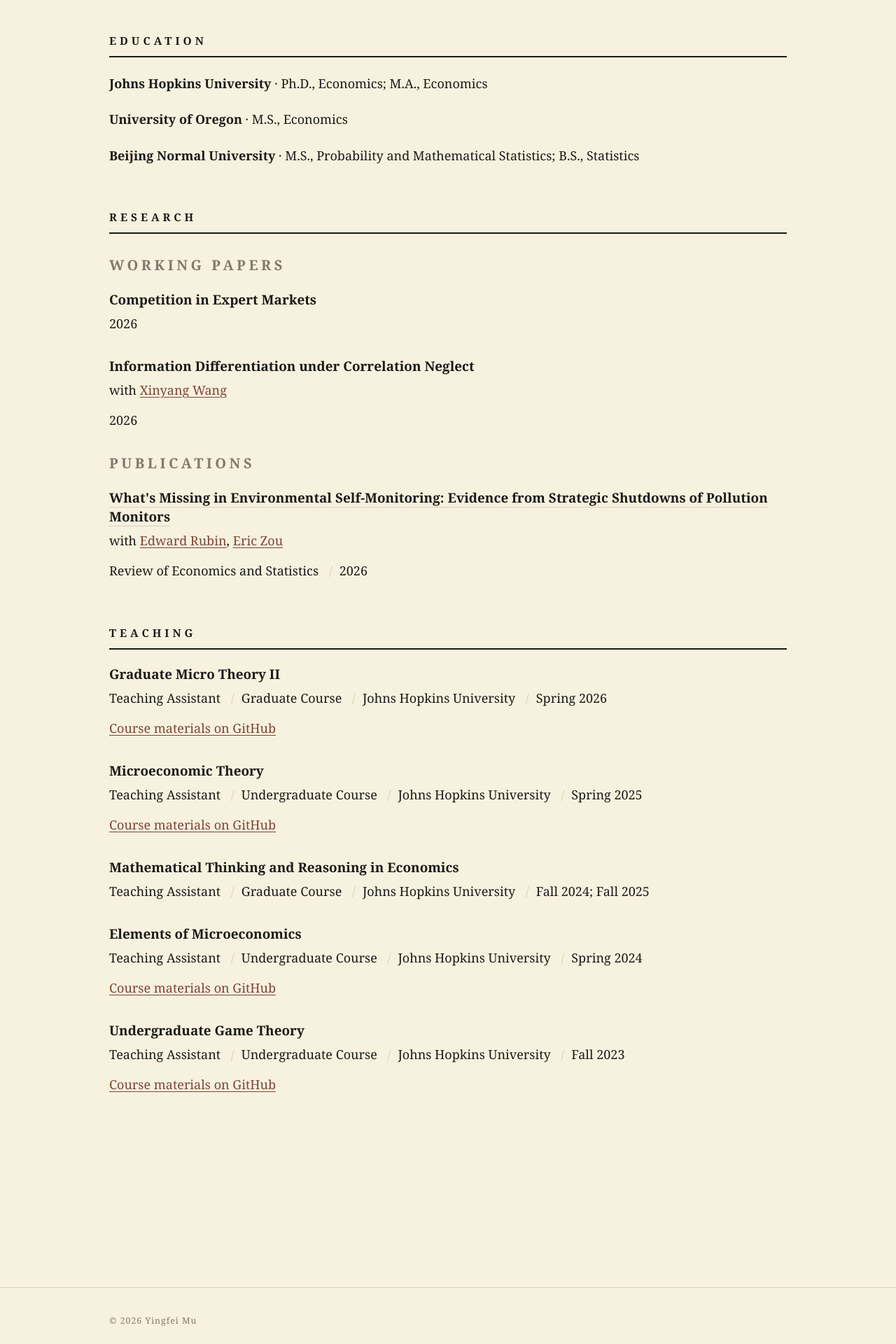
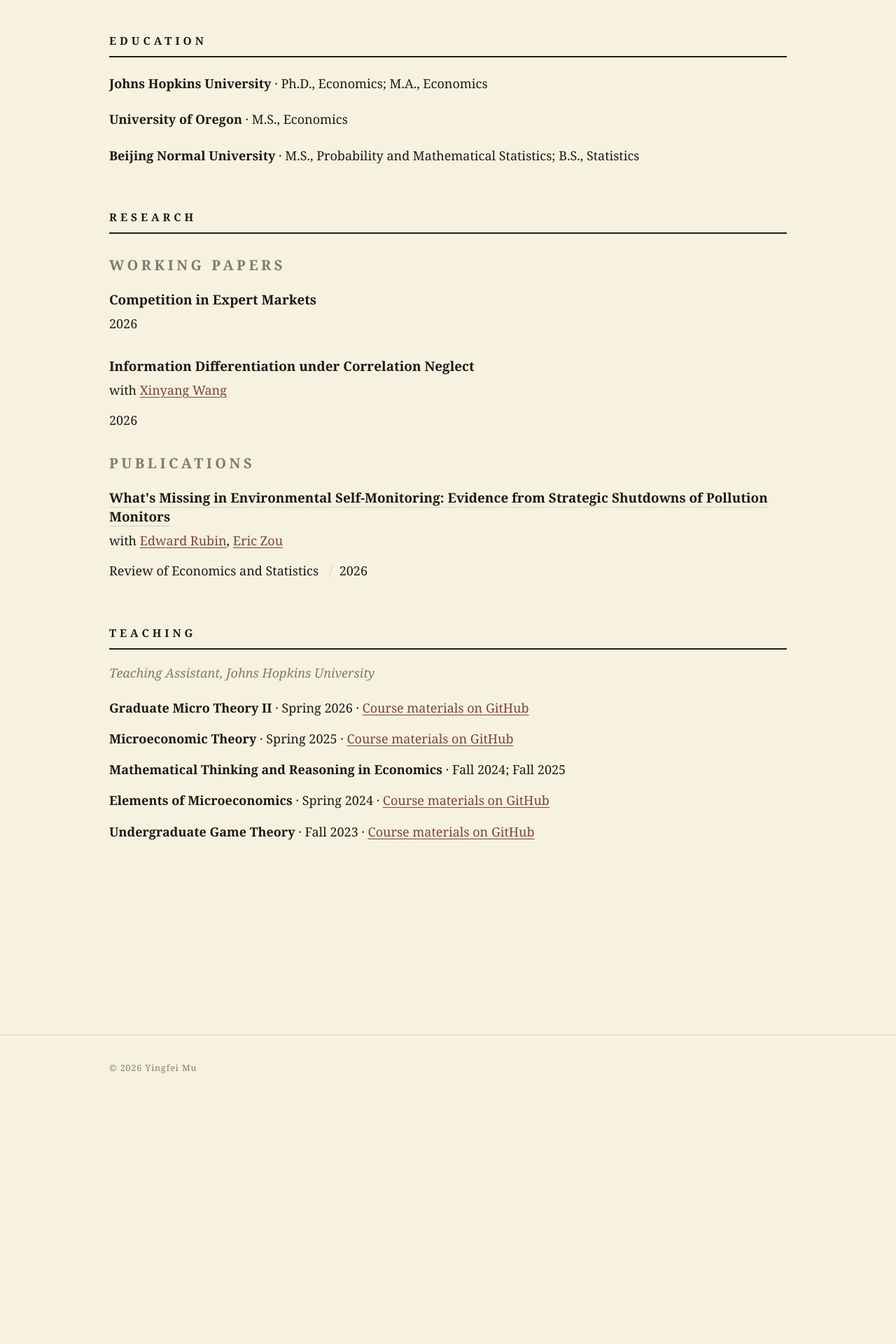
Before and after one commit to InfiniteMu/infinitemu.github.io, a Jekyll site: the page built from _pages/about.md, in a window 1280 px wide. Shown: the part 657-2577 px from the top of the page at 70% size. Built offline with Jekyll 4.4.1, drawn with Linux system fonts in a browser that asks for light colours; after the commit the page ends 2216 px from its top, so only the background shows below that.

Commit message:
Make teaching section more concise

```diff
--- a/_includes/head.html
+++ b/_includes/head.html
@@ -16,7 +16,7 @@
 </script>
 
 <!-- For all browsers -->
-<link rel="stylesheet" href="{{ base_path }}/assets/css/main.css?v=20260814-width">
+<link rel="stylesheet" href="{{ base_path }}/assets/css/main.css?v=20260814-teaching">
 
 <meta http-equiv="cleartype" content="on">
 <link rel="icon" href="{{ '/images/favicon-32x32.png?v=20260814' | relative_url }}" type="image/png">
--- a/_includes/home-sections.html
+++ b/_includes/home-sections.html
@@ -40,18 +40,20 @@
 
   <section id="teaching" class="home-section" aria-labelledby="home-teaching">
     <h2 id="home-teaching">Teaching</h2>
+    <p class="home-section__context">Teaching Assistant, Johns Hopkins University</p>
     {% for post in site.teaching reversed %}
-      <div class="home-entry">
-        <h3>{{ post.title }}</h3>
+      <div class="home-entry home-entry--teaching">
         <p>
-          {% if post.role %}<span>{{ post.role }}</span>{% endif %}
-          {% if post.type %}<span>{{ post.type }}</span>{% endif %}
-          {% if post.venue %}<span>{{ post.venue | replace: "Univeristy", "University" }}</span>{% endif %}
-          {% if post.term %}<span>{{ post.term }}</span>{% elsif post.date %}<span>{{ post.date | date: "%Y" }}</span>{% endif %}
+          <strong>{{ post.title }}</strong>
+          {% if post.term %}
+            &middot; <span>{{ post.term }}</span>
+          {% elsif post.date %}
+            &middot; <span>{{ post.date | date: "%Y" }}</span>
+          {% endif %}
+          {% if post.github %}
+            &middot; <a href="{{ post.github }}">Course materials on GitHub</a>
+          {% endif %}
         </p>
-        {% if post.github %}
-          <p><a href="{{ post.github }}">Course materials on GitHub</a></p>
-        {% endif %}
       </div>
     {% endfor %}
   </section>
--- a/_sass/layout/_editorial.scss
+++ b/_sass/layout/_editorial.scss
@@ -302,6 +302,12 @@ a {
   text-transform: uppercase;
 }
 
+.home-section__context {
+  margin: 1.25rem 0 0.95rem;
+  color: var(--global-text-color-light);
+  font-style: italic;
+}
+
 .home-entry h3,
 .home-entry h4 {
   margin: 0 0 0.25rem;
@@ -324,6 +330,20 @@ a {
 
 .home-entry p {
   margin: 0.25rem 0 0.65rem;
+}
+
+.home-entry--teaching {
+  margin: 0.55rem 0 0.8rem;
+}
+
+.home-entry--teaching p {
+  margin: 0;
+  line-height: 1.65;
+}
+
+.home-entry--teaching strong {
+  color: var(--global-text-color);
+  font-weight: 700;
 }
 
 .home-section__empty {
```
